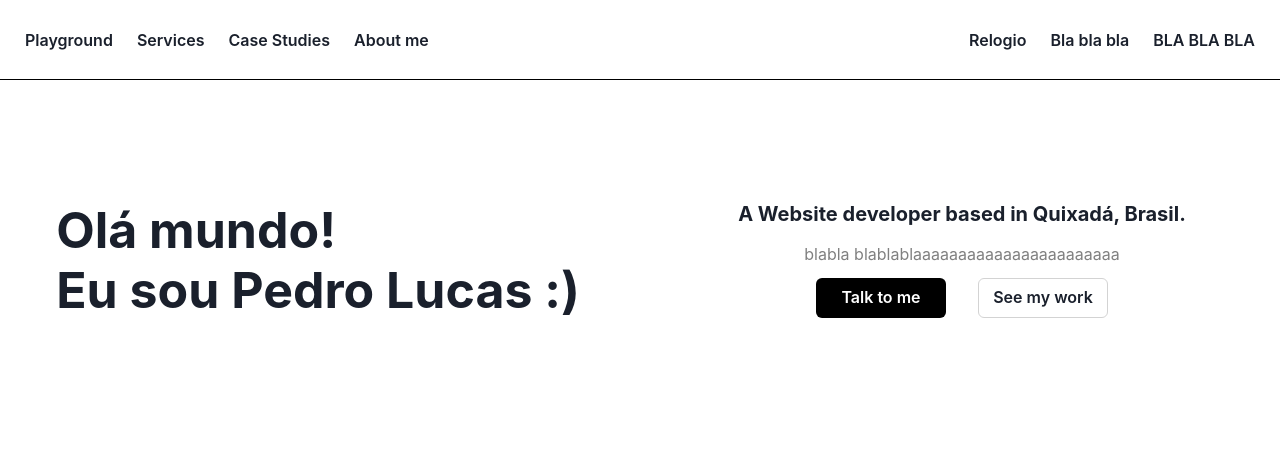
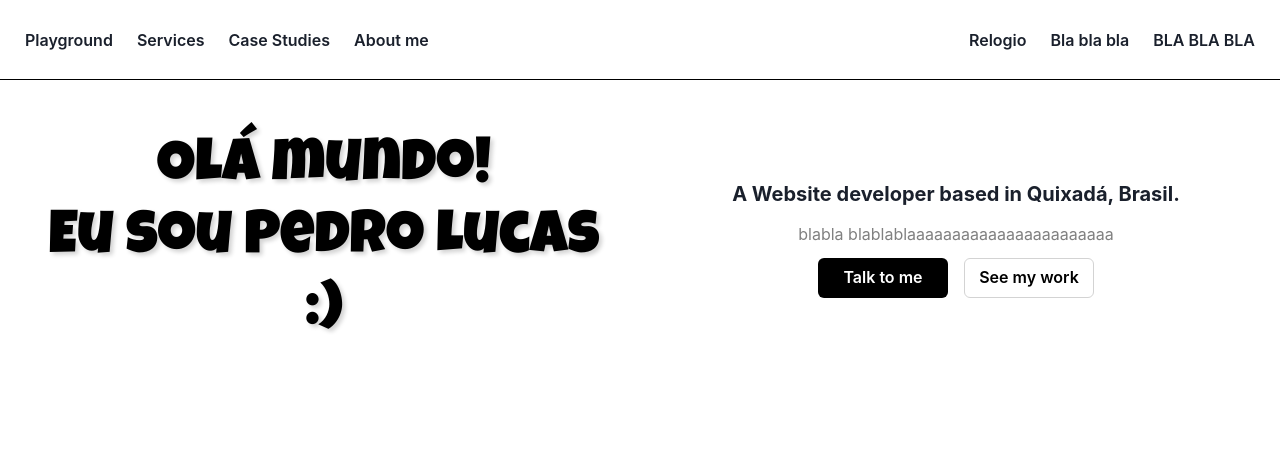
Before and after one commit to PedroLucasDeveloper/Portfolio-Frontend, a React (Vite) app in the folder frontend/: page / in a window 1280 px wide. Shown: the top 470 px of the page. Built offline with nearby package versions, Linux system fonts and the light colour scheme.

Commit message:
Algumas melhorias

```diff
--- a/frontend/index.html
+++ b/frontend/index.html
@@ -4,6 +4,9 @@
     <meta charset="UTF-8" />
     <meta name="viewport" content="width=device-width, initial-scale=1.0" />
     <title>Pedro Lucas | Desenvolvedor Web</title>
+    <style>
+      @import url('https://fonts.googleapis.com/css2?family=Luckiest+Guy&display=swap');
+    </style>
   </head>
   <body>
     <div id="root"></div>
--- a/frontend/package.json
+++ b/frontend/package.json
@@ -16,7 +16,8 @@
     "framer-motion": "^11.3.6",
     "react": "^18.3.1",
     "react-dom": "^18.3.1",
-    "react-router-dom": "^6.25.0"
+    "react-router-dom": "^6.25.0",
+    "styled-components": "^6.1.12"
   },
   "devDependencies": {
     "@types/react": "^18.3.3",
--- a/frontend/src/components/Hello.jsx
+++ b/frontend/src/components/Hello.jsx
@@ -1,26 +1,55 @@
-import { Box, Button, Grid, GridItem, Heading, Stack, Text } from '@chakra-ui/react'
+import { Box, Button, Grid, GridItem, Heading, Stack, Text, useBreakpointValue } from '@chakra-ui/react';
 
 function Hello() {
+  const gridTemplateColumns = useBreakpointValue({ base: '1fr', md: 'repeat(2, 1fr)' });
 
   return (
-    <Box h={'500px'}>
-      <Grid templateColumns='repeat(2, 1fr)' gap={2}>
-      <GridItem display={'flex'} justifyContent={'center'} alignItems={'center'} w='100%' p={3}>
-        <Heading fontSize={'50px'}>Olá mundo! <br /> Eu sou Pedro Lucas :)</Heading>
-      </GridItem>
+    <Box h={{ base: 'auto', md: '500px' }} p={4}>
+      <Grid templateColumns={gridTemplateColumns} gap={4}>
+        <GridItem
+          display="flex"
+          justifyContent="center"
+          alignItems="center"
+          p={4}
+          textAlign="center"
+        >
+          <Heading
+            fontFamily="Luckiest Guy, sans-serif"
+            color="black"
+            textShadow="3px 3px 4px lightgray"
+            fontWeight="normal"
+            fontSize={{ base: '36px', md: '60px' }}
+          >
+            Olá mundo! <br /> Eu sou Pedro Lucas :)
+          </Heading>
+        </GridItem>
 
-      <GridItem display={'flex'} flexDirection={'column'} justifyContent={'center'} alignItems={'center'} w='100%' h={'40vh'} p={3}>
-      <Heading fontSize={'20px'} mb={4}>A Website developer based in Quixadá, Brasil.</Heading>
-      <Text mb={3} color={'gray'}>blabla blablablaaaaaaaaaaaaaaaaaaaaaaa</Text>
-        <Stack spacing={8} direction={'row'}>
-            <Button bg={'black'} color={'white'} w={'130px'}>Talk to me</Button>
-            <Button variant={'solid'} border={'1px solid lightgray'} bg={'white'} w={'130px'}>See my work</Button>
-        </Stack>
-      </GridItem>
-    </Grid>
-
+        <GridItem
+          display="flex"
+          flexDirection="column"
+          justifyContent="center"
+          alignItems="center"
+          p={4}
+          textAlign="center"
+        >
+          <Heading fontSize={{ base: '18px', md: '20px' }} mb={4}>
+            A Website developer based in Quixadá, Brasil.
+          </Heading>
+          <Text mb={3} color="gray">
+            blabla blablablaaaaaaaaaaaaaaaaaaaaaaa
+          </Text>
+          <Stack spacing={4} direction={{ base: 'column', md: 'row' }}>
+            <Button bg="black" color="white" w={{ base: 'full', md: '130px' }}>
+              Talk to me
+            </Button>
+            <Button variant="outline" borderColor="lightgray" color="black" w={{ base: 'full', md: '130px' }}>
+              See my work
+            </Button>
+          </Stack>
+        </GridItem>
+      </Grid>
     </Box>
-  )
+  );
 }
 
-export default Hello
+export default Hello;
```
Also changed, not shown: 1 other file (tests, documents, lock files or other folders).
